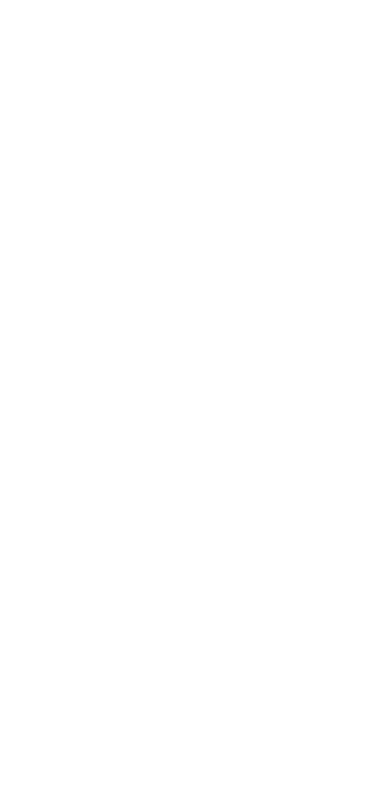
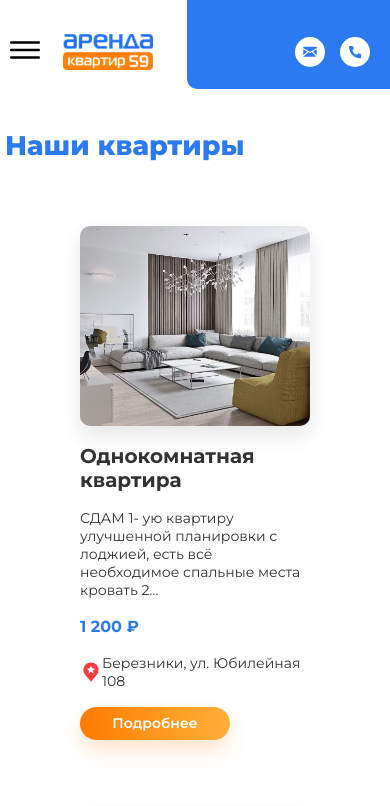
Before and after one commit to Zarif001/Rent-Flat, a React (Vite) app: page /allFlats in a window 390 px wide. Before the commit this address had no page. Shown: the top 806 px of the page. Built offline with nearby package versions, Linux system fonts and the light colour scheme.

Commit message:
fourth commit

```diff
--- a/src/App.jsx
+++ b/src/App.jsx
@@ -11,8 +11,8 @@
       <div>
         <Routes>
           <Route path="/" element={<MainPage />} />
-          {/* <Route path="/allFlats" element={<ListOfFlats />} /> */}
-          {/* <Route path="/selectFlats" element={<SelectFlat />} /> */}
+          <Route path="/allFlats" element={<ListOfFlats />} />
+          <Route path="/selectFlats" element={<SelectFlat />} />
         </Routes>
       </div>
     </AppContextProvider>
--- a/src/components/AllFlats/AllFlats.module.scss
+++ b/src/components/AllFlats/AllFlats.module.scss
@@ -7,7 +7,7 @@
     font-size: 36px;
     font-weight: 800;
     line-height: 44px;
-    }
+  }
   .cards {
     display: flex;
     flex-wrap: wrap;
@@ -43,7 +43,6 @@
         font-family: Montserrat;
         font-size: 18px;
         font-weight: 700;
-        line-height: 0px;
       }
       .image {
         width: 395px;
@@ -84,3 +83,71 @@
     }
   }
 }
+@media (max-width: 1000px) {
+  .allFlats {
+    h2 {
+      font-size: 29px;
+    }
+    .cards {
+      justify-content: space-around;
+      .items {
+        max-width: 350px;
+        width: 100%;
+        margin-right: 0px;
+        .image {
+          width: 100%;
+          height: 250px;
+        }
+        h4 {
+          font-size: 22px;
+          line-height: 26px;
+        }
+        p {
+          font-size: 17px;
+          line-height: 20px;
+        }
+      }
+    }
+  }
+}
+@media (max-width: 769px) {
+  .allFlats {
+    h2 {
+      font-size: 27px;
+    }
+    .cards {
+      justify-content: space-around;
+      .items {
+        max-width: 230px;
+        width: 100%;
+        margin-right: 0px;
+        justify-content: space-evenly;
+        .image {
+          width: 100%;
+          height: 200px;
+        }
+        h4 {
+          font-size: 20px;
+          line-height: 24px;
+        }
+        p {
+          font-size: 14px;
+          line-height: 18px;
+        }
+        span{
+          font-size: 16px;
+        }
+        .locations{
+          p{
+            font-size: 14px;
+            line-height: 18px;
+          }
+        }
+        button{
+          width: 150px;
+        }
+
+      }
+    }
+  }
+}
```
